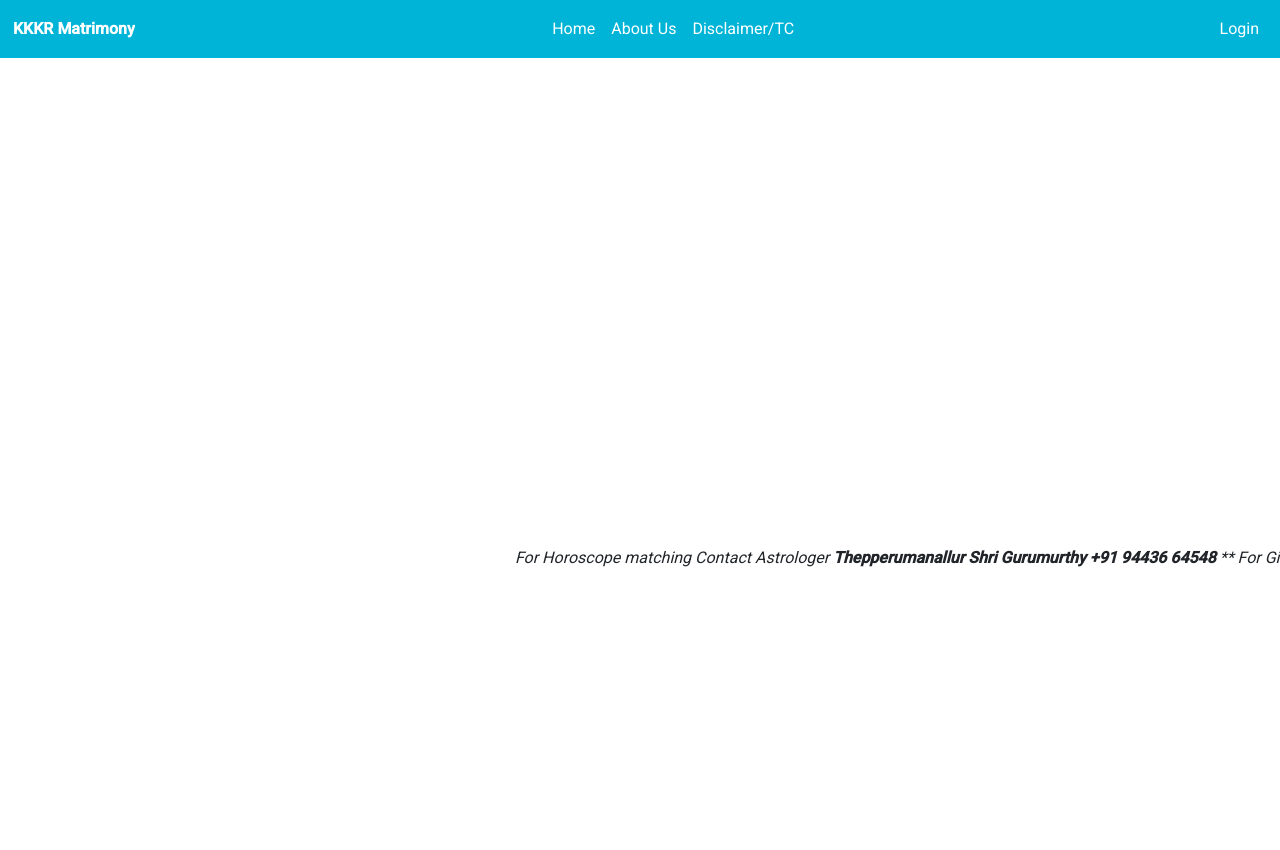
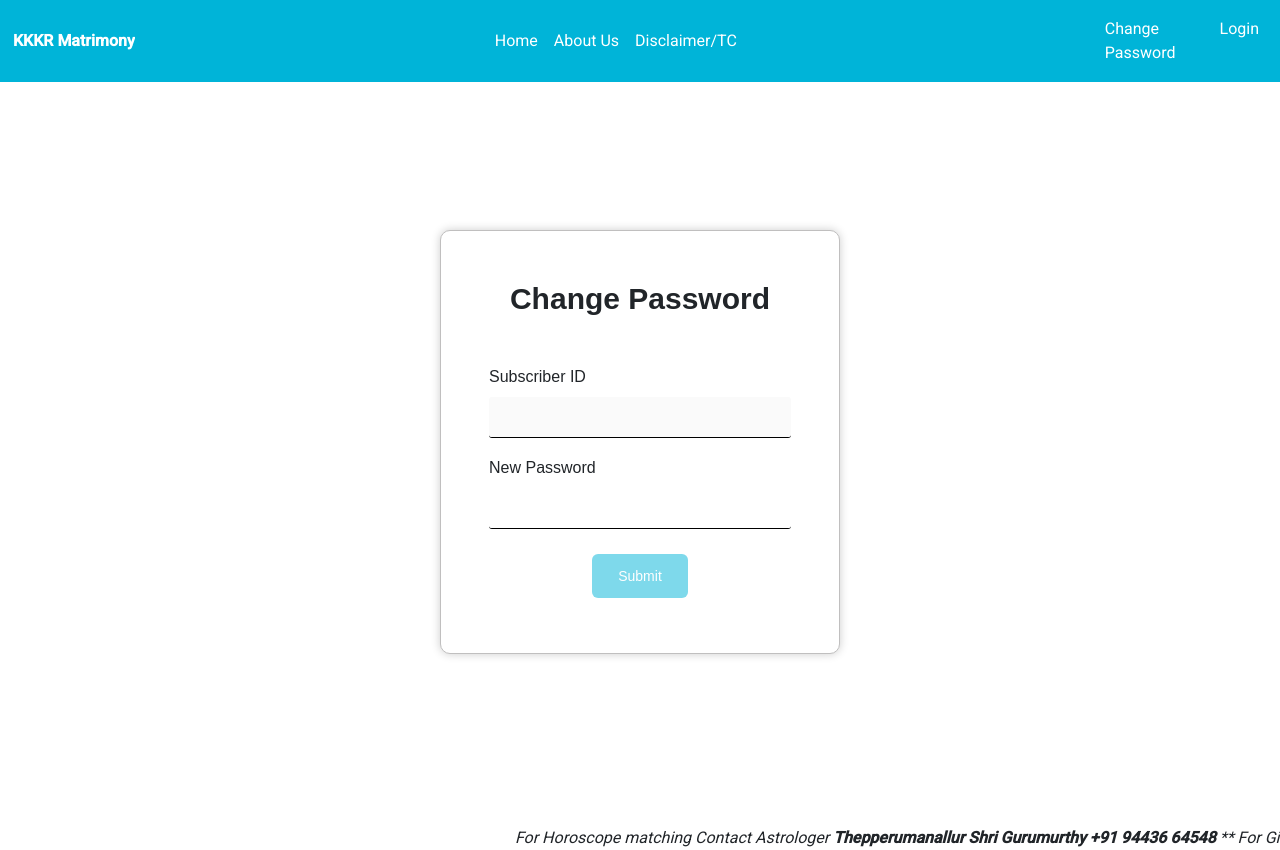
Before and after one commit to VTSrepo/Kmatrimony_ui, an Angular app: page /change-password in a window 1280 px wide. Before the commit this address led to /. Before the commit the page ends 800 px from the top, so only its background shows below. Built offline with nearby package versions, Linux system fonts and the light colour scheme.

Commit message:
change pwd local dev commit

```diff
--- a/src/app/app-routing.module.ts
+++ b/src/app/app-routing.module.ts
@@ -5,6 +5,7 @@ import { RegisterComponent } from './shared/register/register.component';
 import { ForgotPasswordComponent } from './shared/forgot-password/forgot-password.component';
 import { AboutUsComponent } from './shared/about-us/about-us.component';
 import { DisclaimerComponent } from './shared/disclaimer/disclaimer.component';
+import { ChangePwdComponent } from './shared/components/change-pwd/change-pwd.component';
 
 const routes: Routes = [
   {
@@ -30,6 +31,10 @@ const routes: Routes = [
     component: ForgotPasswordComponent,
   },
   {
+    path: 'change-password',
+    component: ChangePwdComponent,
+  },
+  {
     path: 'home',
     loadChildren: () => import('./home/home.module').then((m) => m.HomeModule),
   },
--- /dev/null
+++ b/src/app/shared/components/change-pwd/change-pwd.component.html
@@ -0,0 +1,22 @@
+<div class="loginContainer">
+  <div class="loginMain">
+    <form class="loginModules">
+      <div class="loginHeading">
+        Change Password
+      </div>
+      <div *ngIf="errorMessage" class="alert alert-danger" role="alert">
+        {{errorMessage}}
+      </div>
+      <label htmlFor="username" class="loginlabel">Subscriber ID</label>
+      <input type="text" disabled class="loginInput" [(ngModel)]="credentials.subscriber_id" name="username"/>
+      <!-- <label htmlFor="password" class="loginlabel">Current Password</label>
+      <input type="password" class="loginInput" [(ngModel)]="credentials.currentPwd" name="pasword"/>     -->
+     <label htmlFor="newPassword" class="loginlabel">New Password</label>
+      <input type="password" class="loginInput" [(ngModel)]="credentials.newPwd" name="newPassword"/>
+
+      <div class="loginButtons">
+        <button class="loginButton"  [disabled]="!credentials.subscriber_id || !credentials.newPwd" (click)="onSubmit()">Submit</button>
+      </div>
+    </form>
+  </div>
+</div>
--- /dev/null
+++ b/src/app/shared/components/change-pwd/change-pwd.component.scss
@@ -0,0 +1,92 @@
+.loginContainer {
+    display: flex;
+    justify-content: center;
+    align-items: center;
+    height: 45rem;
+    font-family: 'Sens',sans-serif;
+  }
+
+  .loginMain {
+    width: 25rem;
+    padding: 1.8rem 3rem;
+    border: 1px solid #c0bfbf;
+    border-radius: 10px;
+    background-color: #fff;
+    box-shadow: 0px 0px 10px 0px rgba(0,0,0,0.2);
+  }
+
+  .loginHeading {
+    font-size: 30px;
+    font-weight: bold;
+    margin-bottom: 20px;
+    text-align: center;
+    padding: 1rem;
+  }
+
+  .loginModules {
+    margin-bottom: 10px;
+
+    input[type="text"],input[type="password"]{
+        width: 100%;
+        padding: .5rem;
+        font-family: var(--font-family);
+        margin-bottom: .6rem;
+        border-radius: 3px;
+        border: none;
+        outline: none;
+        border-bottom: 1px solid black;
+    }
+  }
+
+  .loginButtons{
+    text-align: center;
+    padding: 1rem;
+  }
+
+  .loginButton{
+    padding: .7rem;
+    width: 6rem;
+    border-radius: 6px;
+    border: none;
+    color: #fff;
+    background-color: #00b4d8;
+    font-size: 14px;
+    &:disabled{
+      opacity: 0.5;
+    }
+  }
+
+  .loginButton:hover{
+    background-color: #00b4d8;
+  }
+
+  .loginlabel {
+    display: block;
+    padding-bottom: .5rem;
+    padding-top: .5rem;
+    font-size: 16px;
+  }
+
+  .forgetPassword {
+    margin-top: .3rem;
+  }
+
+  .forgetPassword a {
+    color: #00b4d8;
+    text-decoration: none;
+  }
+
+  .registerAcc{
+    margin-top: 2rem;
+    text-align: center;
+  }
+
+  .registerAcc a{
+    color: #00b4d8;
+    text-decoration: none;
+  }
+
+  .or{
+    text-align: center;
+    padding: .8rem;
+  }
--- /dev/null
+++ b/src/app/shared/components/change-pwd/change-pwd.component.ts
@@ -0,0 +1,58 @@
+import { Component } from '@angular/core';
+import { ChangePwdService } from './change-pwd.service';
+import { InfoDialogComponent } from '../../info-dialog/info-dialog.component';
+import { MatDialog } from '@angular/material/dialog';
+import { Router } from '@angular/router';
+
+@Component({
+  selector: 'app-change-pwd',
+  templateUrl: './change-pwd.component.html',
+  styleUrls: ['./change-pwd.component.scss'],
+})
+export class ChangePwdComponent {
+  credentials: ChangePwd = {
+    subscriber_id: JSON.parse(localStorage.getItem('user') || '{}').subscriber_id,
+    newPwd: '',
+  };
+  acceptTC = false;
+  errorMessage: string = '';
+
+  constructor(
+    private changePassword: ChangePwdService,
+    private dialog: MatDialog,
+    private router: Router
+  ) {}
+
+  onSubmit() {
+    this.credentials.subscriber_id =
+      this.credentials.subscriber_id.toUpperCase();
+    if (
+      JSON.parse(localStorage.getItem('user') || '{}').subscriber_id ===
+      this.credentials.subscriber_id
+    ) {
+      this.changePassword.changePwd(this.credentials).subscribe(
+        (res) => {
+          const dialogRef = this.dialog.open(InfoDialogComponent, {
+            width: '500px',
+            data: 'Password Change Successful',
+          });
+
+          dialogRef.afterClosed().subscribe((data) => {
+            this.router.navigate(['/home']);
+          });
+        },
+        (error) => {
+          this.errorMessage = error.error.error;
+        }
+      );
+    } else {
+      this.errorMessage = "Invalid Subscriber Id"
+    }
+  }
+}
+
+export interface ChangePwd {
+  subscriber_id: string;
+  currentPwd?: string;
+  newPwd: string;
+}
--- /dev/null
+++ b/src/app/shared/components/change-pwd/change-pwd.service.ts
@@ -0,0 +1,22 @@
+import { Injectable } from '@angular/core';
+import { HttpClient, HttpHeaders } from '@angular/common/http';
+import { Observable } from 'rxjs';
+import { environment } from 'src/environments/environment';
+import { ChangePwd } from './change-pwd.component';
+
+@Injectable({
+  providedIn: 'root',
+})
+export class ChangePwdService {
+  constructor(private http: HttpClient) {}
+
+
+
+  changePwd(credentials: ChangePwd): Observable<any> {
+    let headers = new HttpHeaders();
+    headers.append('Content-Type', 'application/json');
+    return this.http.post(environment.localUrl + 'changePassword', credentials, {
+      headers: headers,
+    });
+  }
+}
--- a/src/app/shared/header/header.component.html
+++ b/src/app/shared/header/header.component.html
@@ -44,7 +44,9 @@
 
 
       <ul class="navbar-nav menu-icon-list">
-
+       <li class="nav-item" >
+          <a class="nav-link" [routerLink]="'/change-password'">Change Password</a>
+        </li>
         <li class="nav-item" *ngIf="!loggedIn">
           <a class="nav-link" [routerLink]="'/login'"
             >Login</a>
--- a/src/app/shared/shared.module.ts
+++ b/src/app/shared/shared.module.ts
@@ -16,6 +16,7 @@ import {SubscriberSearchTableComponent} from './components/subscriber-search-tab
 import { FileUploadComponent } from './components/file-upload/file-upload.component';
 import { MaterialModule } from '../material.module';
 import { FormsModule, ReactiveFormsModule } from '@angular/forms';
+import { ChangePwdComponent } from './components/change-pwd/change-pwd.component';
 
 @NgModule({
   declarations: [
@@ -30,7 +31,8 @@ import { FormsModule, ReactiveFormsModule } from '@angular/forms';
     SubscriberSearchTableComponent,
     CarouselComponent,
     FileUploadComponent,
-    PhotoViewerComponent
+    PhotoViewerComponent,
+    ChangePwdComponent
   ],
   imports: [
     CommonModule,
```
Also changed, not shown: 1 other file (tests, documents, lock files or other folders).
